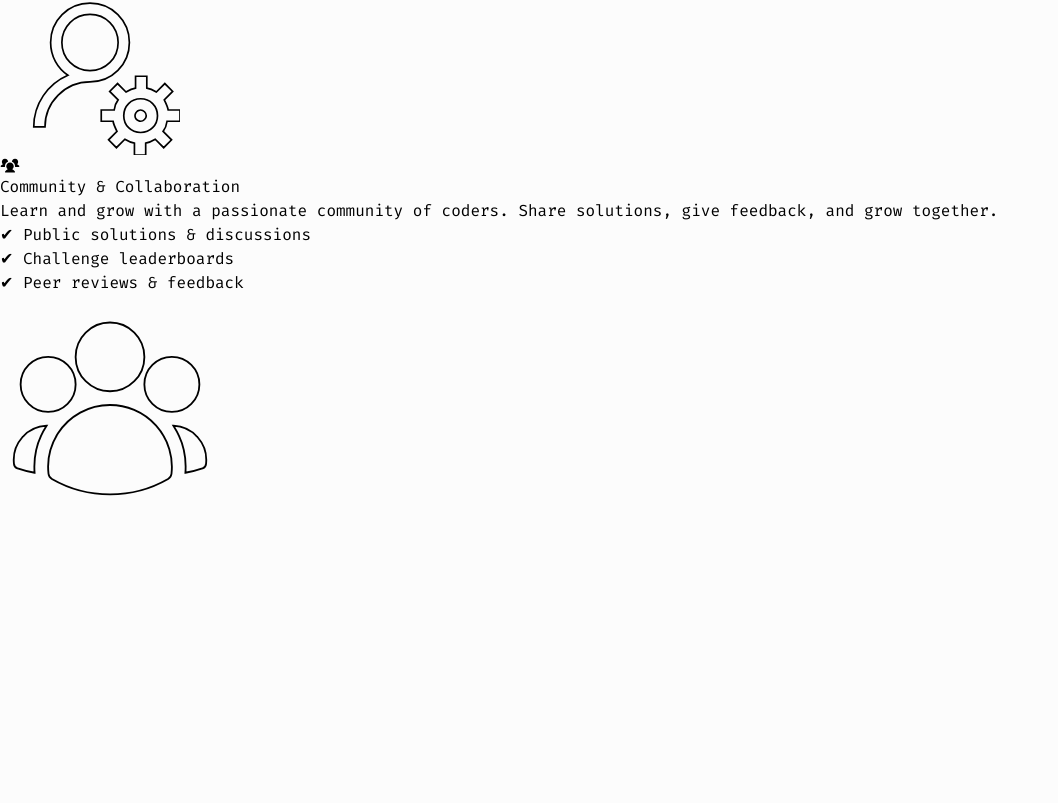
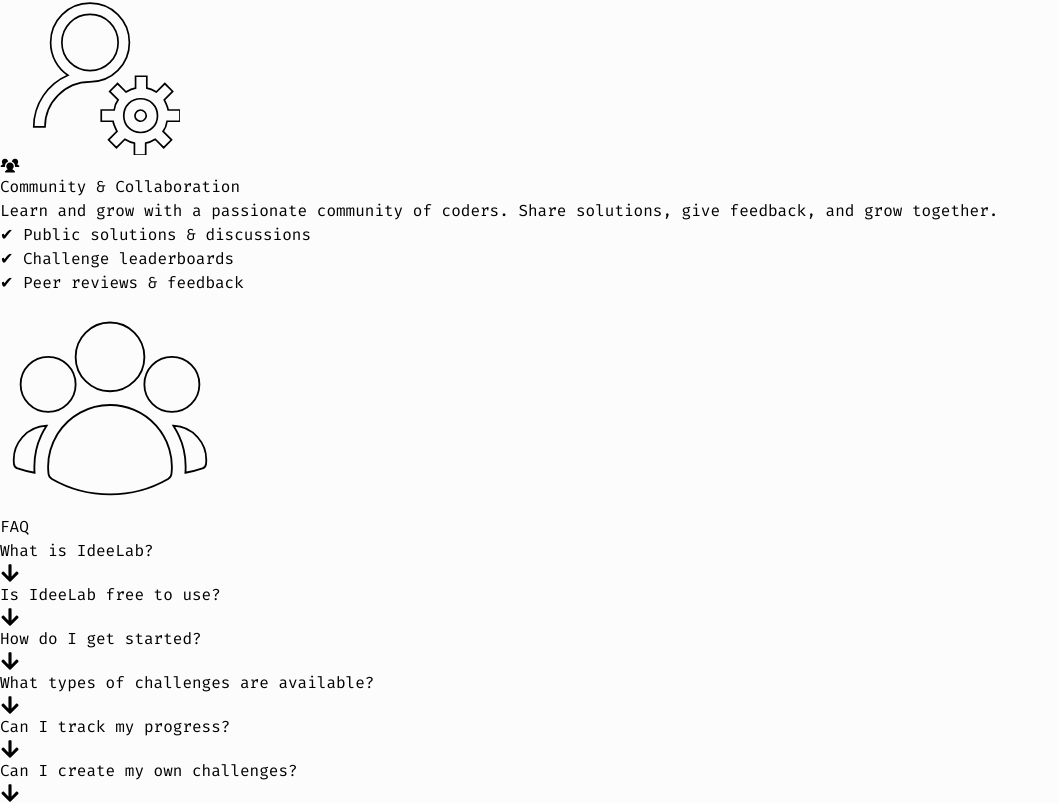
Before and after one commit to An4s0/IdeeLab, a Next.js app in the folder apps/web/: page / in a window 1280 px wide. Shown: the part 1089-1892 px from the top of the page, without its empty margins (0-1058 px from the left). Before the commit the page ends 1604 px from the top, so only its background shows below. Built offline with nearby package versions, Linux system fonts and the light colour scheme.

Commit message:
chore(web): add faq section

```diff
--- a/apps/web/app/page.tsx
+++ b/apps/web/app/page.tsx
@@ -1,4 +1,5 @@
 "use client";
+import { useState } from "react";
 import Link from "next/link";
 import {
   ArrowRightIcon,
@@ -10,9 +11,53 @@ import {
   UserGroupIcon,
   DiamondTrophyIcon,
   UserCogIcon,
+  ArrowDownIcon,
+  ArrowUpIcon,
 } from "@/components/icons";
 
 export default function Home() {
+  const faqs = [
+    {
+      question: "What is IdeeLab?",
+      answer:
+        "IdeeLab is a platform offering daily and weekly coding challenges to help developers grow and sharpen their skills through consistency and fun competition.",
+    },
+    {
+      question: "Is IdeeLab free to use?",
+      answer:
+        "Yes! You can start solving challenges for free. Premium features may be added in the future to enhance the experience.",
+    },
+    {
+      question: "How do I get started?",
+      answer:
+        "Simply create an account and start solving challenges. You can also track your progress.",
+    },
+    {
+      question: "What types of challenges are available?",
+      answer:
+        "We offer a variety of challenges ranging from algorithms and data structures to real-world problems. New challenges are added daily!",
+    },
+    {
+      question: "Can I track my progress?",
+      answer:
+        "Absolutely! You can view your progress, streaks, and performance over time through our analytics dashboard.",
+    },
+    {
+      question: "Can I create my own challenges?",
+      answer:
+        "Currently, we are focusing on curated challenges. However, we plan to introduce a feature for users to create and share their own challenges in the future.",
+    },
+  ];
+
+  const [activeFAQ, setActiveFAQ] = useState<number | null>(null);
+  const toggleFAQ = (index: number) => {
+    if (activeFAQ === index) {
+      setActiveFAQ(null);
+    } else {
+      setActiveFAQ(index);
+    }
+  };
+
   return (
     <main className="relative overflow-hidden min-h-screen transition">
       {/* Hero Section */}
@@ -191,6 +236,47 @@ export default function Home() {
           </div>
         </div>
       </section>
+
+      {/* FAQ Section */}
+      <section className="flex flex-col items-center justify-center space-y-2 mt-32 max-w-6xl mx-auto px-2 md:px-1">
+        <h2 className="text-3xl font-semibold sm:text-4xl">
+          FA<span className="text-primary">Q</span>
+        </h2>
+        <div className="flex flex-col gap-4 mt-8 w-full px-4 transition">
+          {faqs.map((faq, index) => (
+            <div key={index}>
+              <div
+                className="border border-outline/50 bg-feature-bg rounded-xl px-6 py-4 cursor-pointer hover:border-outline"
+                onClick={() => toggleFAQ(index)}
+              >
+                <div className="flex justify-between items-center">
+                  <h2 className="font-semibold">{faq.question}</h2>
+                  {activeFAQ === index ? (
+                    <ArrowUpIcon
+                      size={20}
+                      className="transition-transform transform"
+                    />
+                  ) : (
+                    <ArrowDownIcon
+                      size={20}
+                      className="transition-transform transform"
+                    />
+                  )}
+                </div>
+
+                {activeFAQ === index && (
+                  <div
+                    className={`mt-4 text-sm text-subtle overflow-hidden transition-all duration-300'
+                    }`}
+                  >
+                    {faq.answer}
+                  </div>
+                )}
+              </div>
+            </div>
+          ))}
+        </div>
+      </section>
     </main>
   );
 }
```
